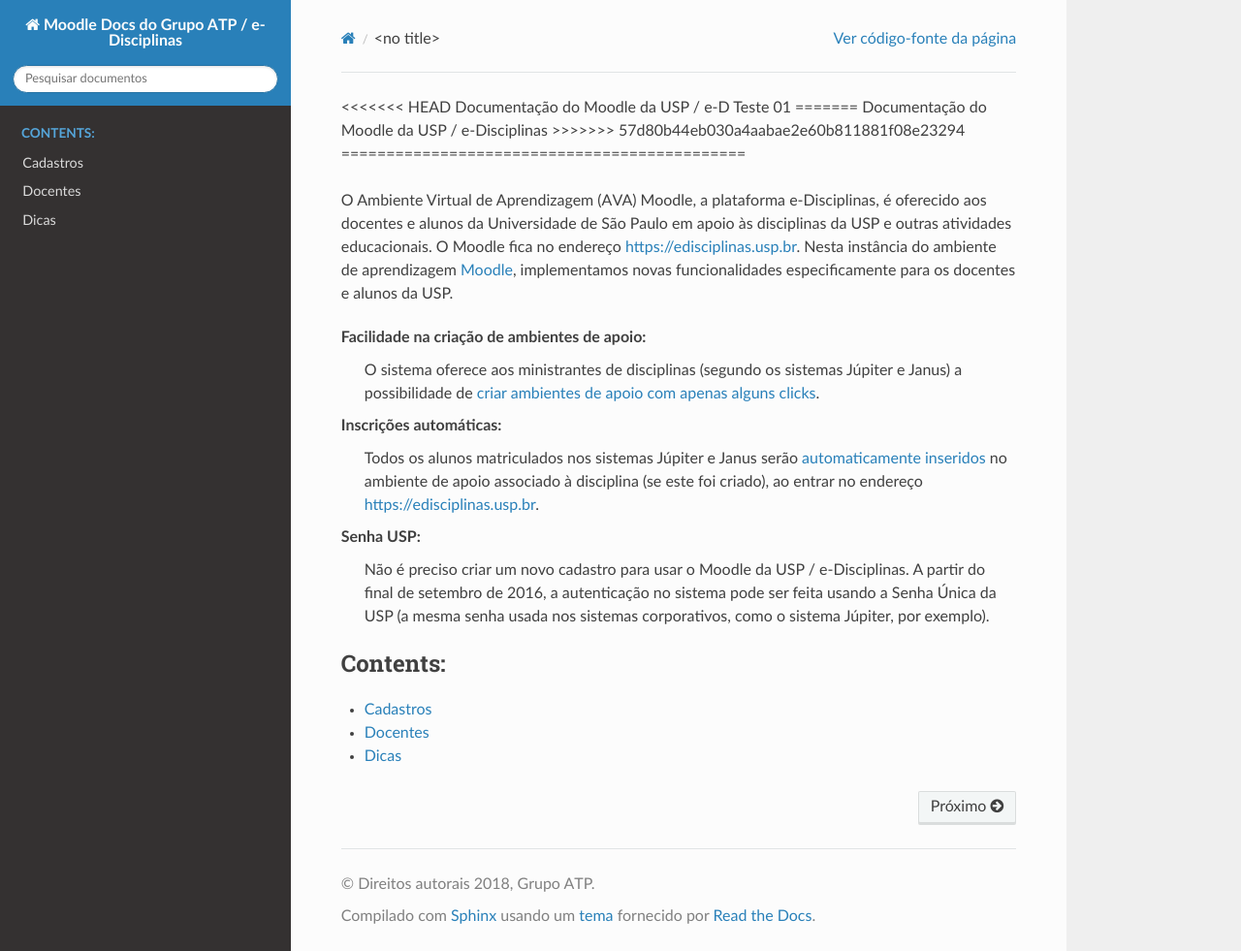
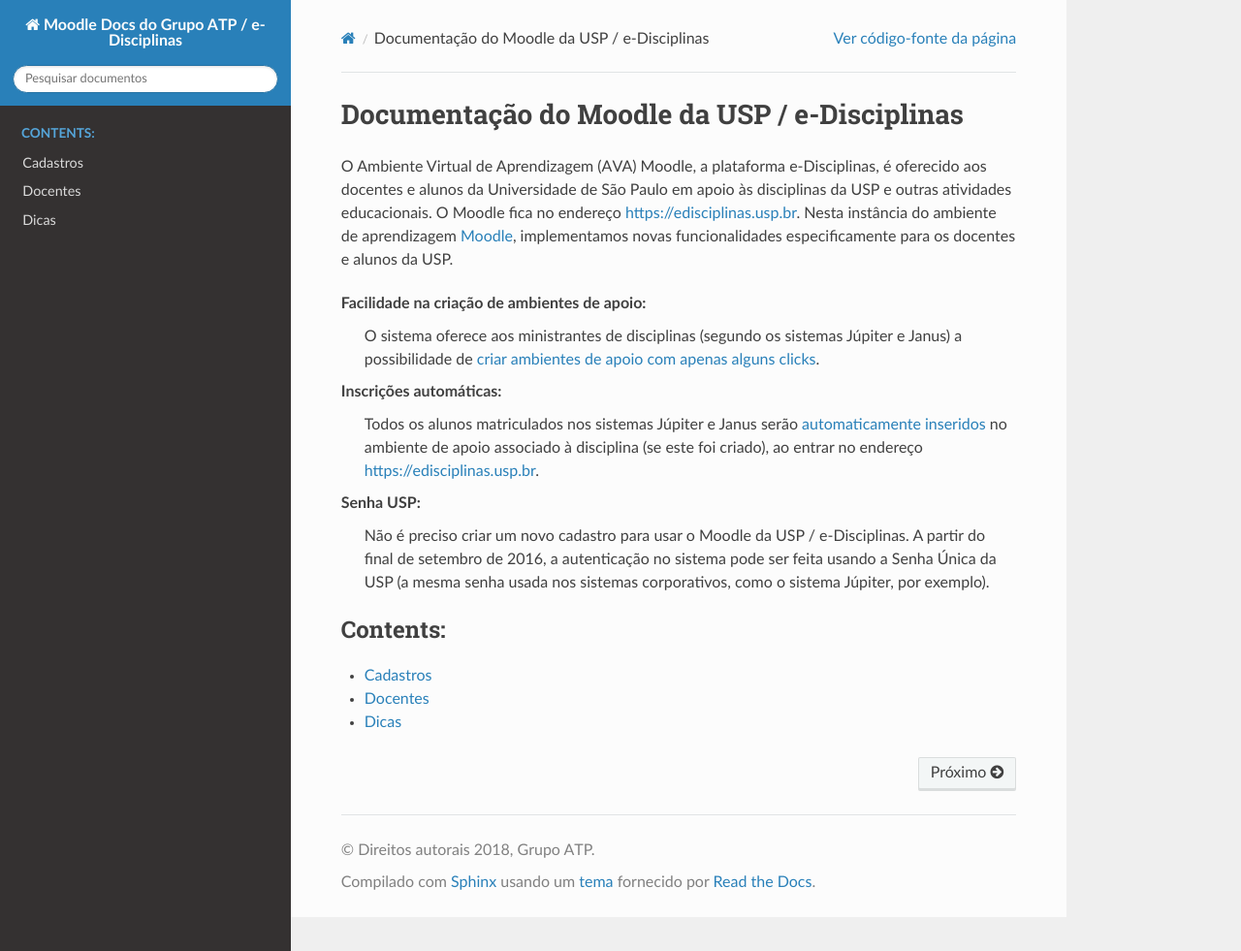
Before and after one commit to atp/atp-moodle-docs, a Sphinx documentation site: the page built from docs/index.rst, in a window 1280 px wide and 981 px high. Shown: the whole window at 97% size. Built offline with Sphinx 7.4.7 and the Read the Docs theme 2.0.0, drawn with Linux system fonts in a browser that asks for light colours.

Commit message:
Reverter merge inicial

```diff
--- a/docs/index.rst
+++ b/docs/index.rst
@@ -3,12 +3,7 @@
    You can adapt this file completely to your liking, but it should at least
    contain the root `toctree` directive.
 
-<<<<<<< HEAD
-Documentação do Moodle da USP / e-D
-Teste 01
-=======
 Documentação do Moodle da USP / e-Disciplinas
->>>>>>> 57d80b44eb030a4aabae2e60b811881f08e23294
 =============================================
 
 O Ambiente Virtual de Aprendizagem (AVA) Moodle, a plataforma
```
